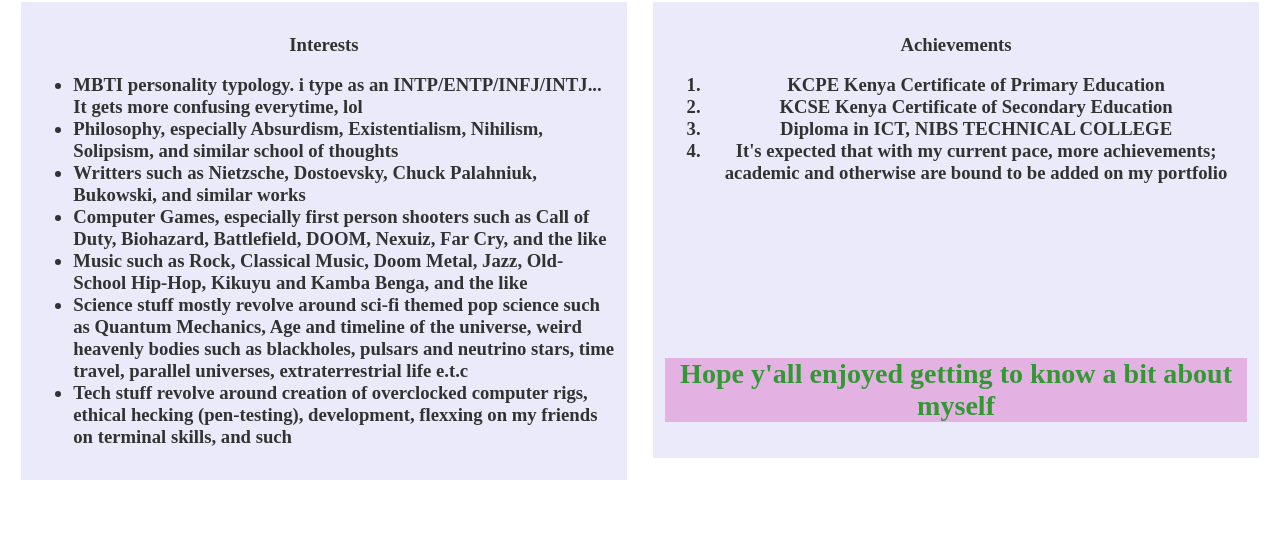
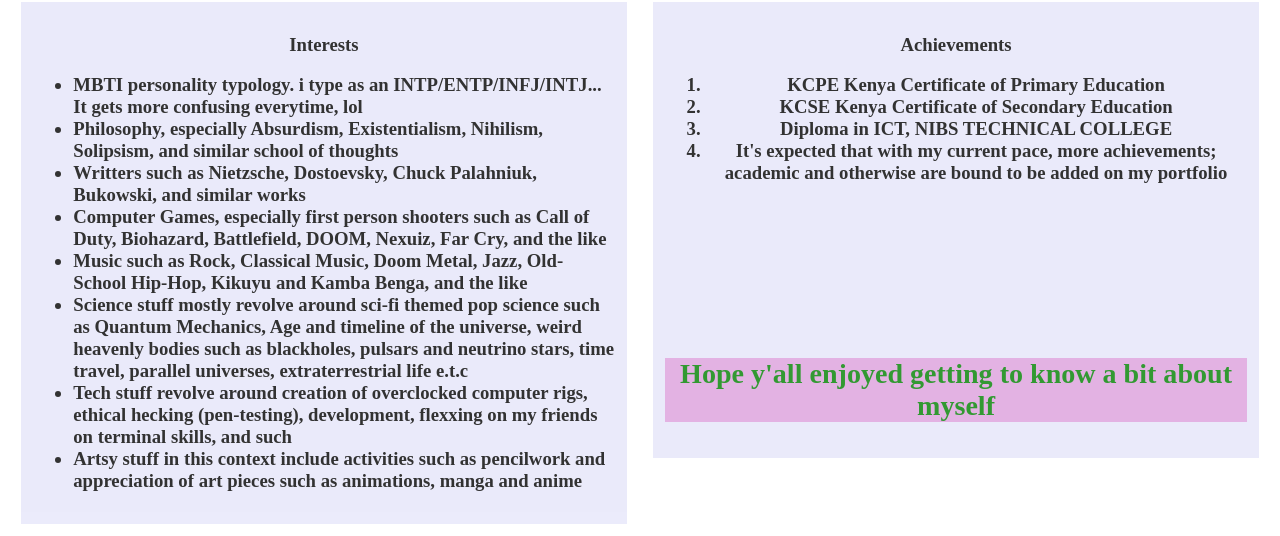
Before and after one commit to MercurialMune/Week1IP, a plain HTML site: page index.html in a window 1280 px wide. Shown: the part 1521-2057 px from the top of the page. Before the commit the page ends 2013 px from the top, so only its background shows below. Drawn offline with Linux system fonts and the light colour scheme.

Commit message:
add a new list item

```diff
--- a/index.html
+++ b/index.html
@@ -41,6 +41,7 @@
               <li>Music such as Rock, Classical Music, Doom Metal, Jazz, Old-School Hip-Hop, Kikuyu and Kamba Benga, and the like</li>
               <li>Science stuff mostly revolve around sci-fi themed pop science such as Quantum Mechanics, Age and timeline of the universe, weird heavenly bodies such as blackholes, pulsars and neutrino stars, time travel, parallel universes, extraterrestrial life e.t.c</li>
               <li>Tech stuff revolve around creation of overclocked computer rigs, ethical hecking (pen-testing), development, flexxing on my friends on terminal skills, and such</li>
+              <li>Artsy stuff in this context include activities such as pencilwork and appreciation of art pieces such as animations, manga and anime</li>
             </ul>
         </div>
         <div class="text-area1">
```
